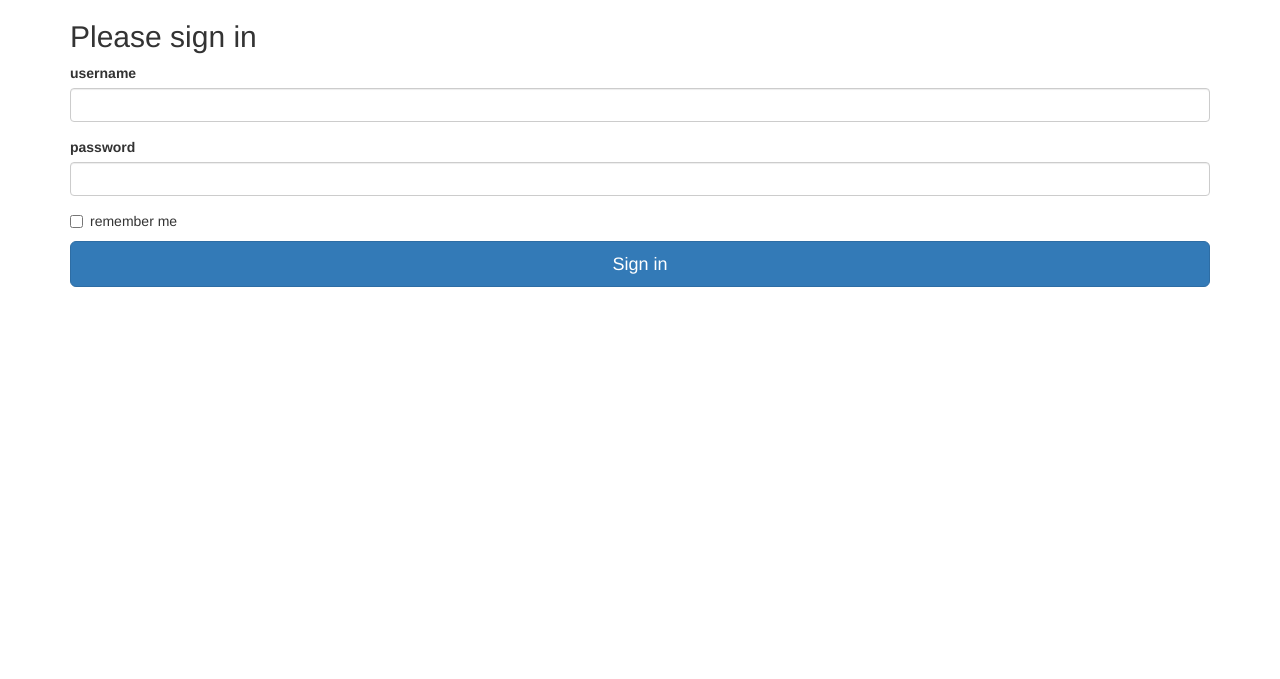
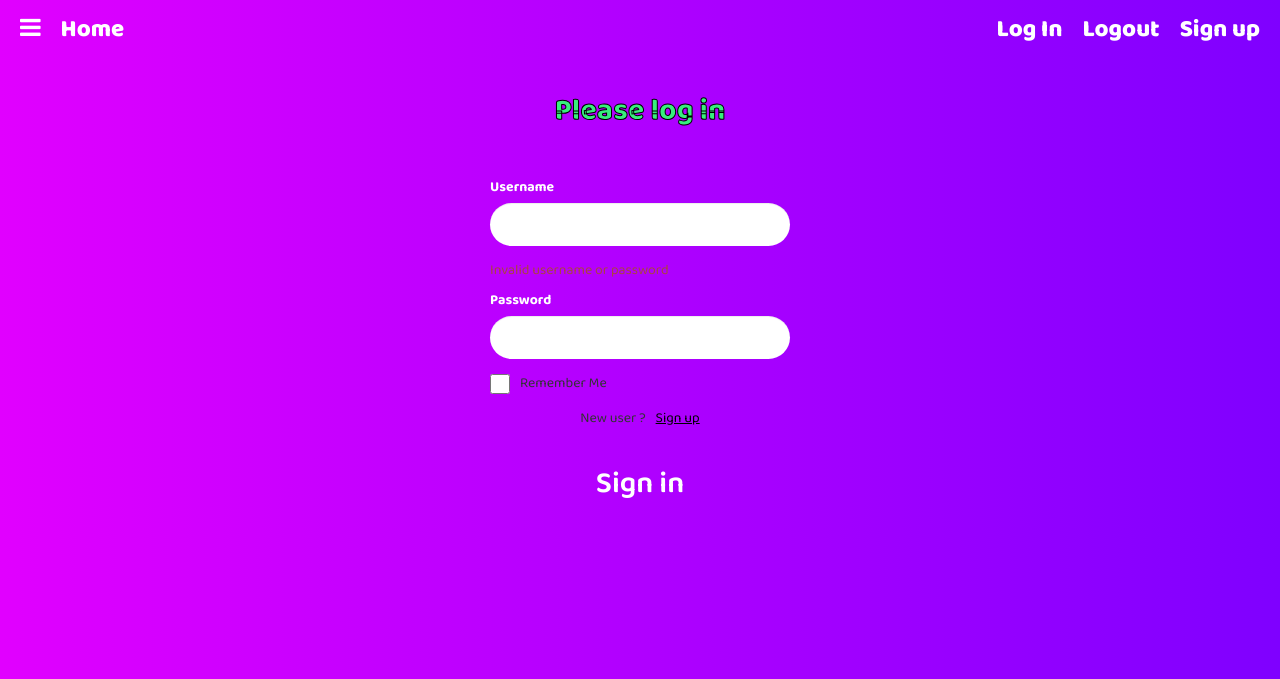
Before and after one commit to Devansu-Yadav/Personal-Assistant-for-Developers, a Flask app: page /login in a window 1280 px wide. Shown: the top 679 px of the page. Run offline with Flask 2, Linux system fonts and the light colour scheme; some libraries are stand-ins or nearby versions.

Commit message:
Update login.html

```diff
--- a/templates/login.html
+++ b/templates/login.html
@@ -7,18 +7,50 @@ Login
 
 {% block styles %}
 {{super()}}
-<link rel="stylesheet" href="{{url_for('.static', filename='signin.css')}}">
+<link rel="stylesheet" href="https://stackpath.bootstrapcdn.com/font-awesome/4.7.0/css/font-awesome.min.css"
+integrity="sha384-wvfXpqpZZVQGK6TAh5PVlGOfQNHSoD2xbE+QkPxCAFlNEevoEH3Sl0sibVcOQVnN" crossorigin="anonymous">
+<link rel="preconnect" href="https://fonts.gstatic.com">
+<link rel="stylesheet" href="https://fonts.googleapis.com/css2?family=Baloo+Bhai+2:wght@400;500;600;700;800&display=swap">
+<link rel="stylesheet" href="{{url_for('static', filename='css/essentials.css')}}">
+<link rel="stylesheet" href="{{url_for('static', filename='css/nav.css')}}">
+<link rel="stylesheet" href="{{url_for('static', filename='css/sidepanel.css')}}">
+<link rel="stylesheet" href="{{url_for('static', filename='css/login.css')}}">
 {% endblock %}
 
 {% block content %}
+<body>
+    <nav>
+        <a><i class="fa fa-bars" onclick="openNav()"></i></a>
+        <a href="{{url_for('home')}}">Home</a>
+        <a style="display: {{display_login}};" href="{{url_for('login')}}">Log In</a>
+        <a style="display: {{display_logout}};" href="{{url_for('logout')}}">Logout</a>
+        <a style="display: {{display_signup}};" href="{{url_for('signup')}}">Sign up</a>
+    </nav>
+
+    <div id="mySidepanel" class="sidepanel">
+        <a href="javascript:void(0)" class="closebtn" onclick="closeNav()">&times;</a>
+        <a style="display: {{display_login}};" href="{{url_for('login')}}">Log In</a>
+        <a style="display: {{display_logout}};" href="{{url_for('logout')}}">Logout</a>
+        <a style="display: {{display_signup}};" href="{{url_for('signup')}}">Sign up</a>
+        <a href="{{url_for('settings')}}">Settings</a>
+        <a href="{{url_for('help')}}">Help</a>
+    </div>
+
     <div class="container">
         <form class="form-signin" method="POST" action="/login">
-        <h2 class="form-signin-heading">Please sign in</h2>
+            <h2 class="form-signin-heading">Please log in</h2>
             {{ form.hidden_tag() }}
             {{ wtf.form_field(form.username) }}
+            <p class="help-block" style="display: {{uname_help_block}};">Invalid username or password</p>
             {{ wtf.form_field(form.password) }}
             {{ wtf.form_field(form.remember) }}
+
+            <div style="display: flex; margin: 15px 0; justify-content: center;"><p>New user ?</p><a id="signup" href="{{url_for('signup')}}">Sign up</a></div>
             <button class="btn btn-lg btn-primary btn-block" type="submit">Sign in</button>
         </form>
     </div>
+
+    <!-- Open SideBar -->
+    <script src="static/js/panel.js"></script>
+</body>
 {% endblock %}
```
Lines whose indentation alone changed are shown as unchanged.
